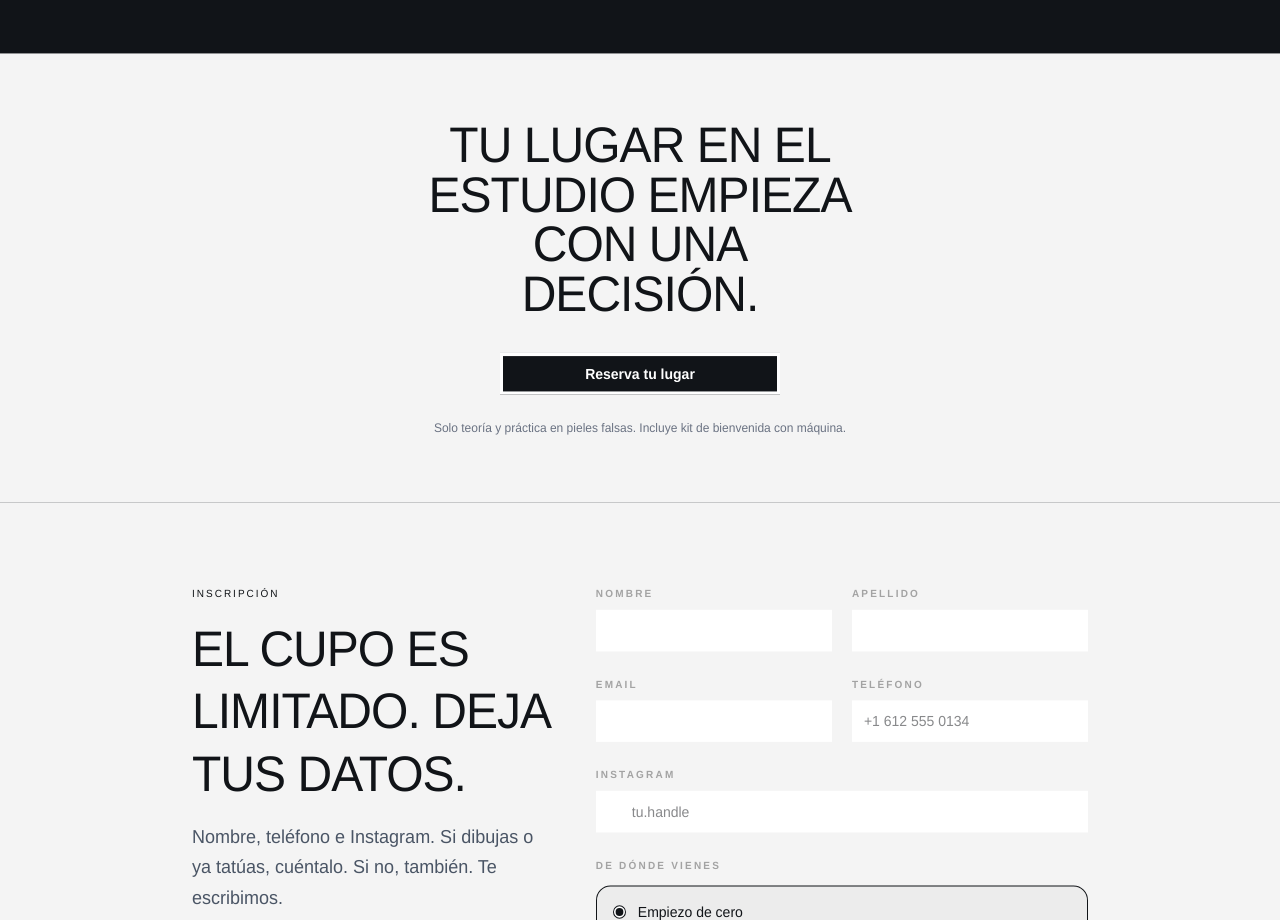
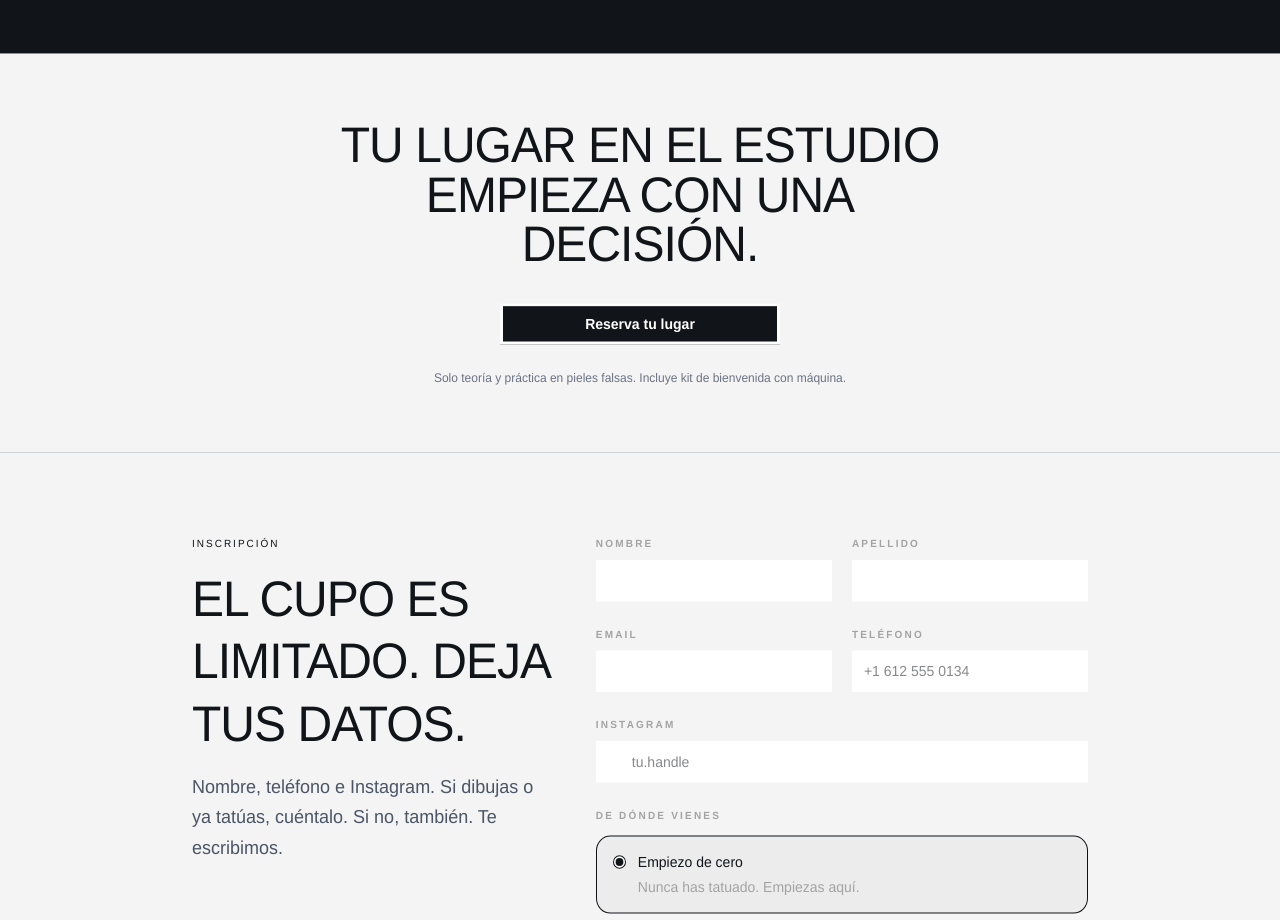
Before and after one commit to studioreserveapp-tech/aftatu-academy, a Next.js app: page / in a window 1280 px wide. Shown: the part 3520-4440 px from the top of the page. Built offline with nearby package versions, Linux system fonts and the light colour scheme; no server answers.

Commit message:
Widen the CTA heading so the large title fits.

```diff
--- a/components/cta-section.tsx
+++ b/components/cta-section.tsx
@@ -8,7 +8,7 @@ export function CtaSection() {
 
   return (
     <section className="bg-mist px-6 py-16 text-center text-ink">
-      <Reveal className="mx-auto max-w-md">
+      <Reveal className="mx-auto max-w-2xl">
         <h2 className="mb-8 text-4xl font-thin tracking-[-0.02em] uppercase sm:text-5xl">{t("ctaTitle")}</h2>
         <a href="#register" className="btn btn-neutral mb-6 w-full max-w-[280px] rounded-none">
           {t("courseCta")}
```
